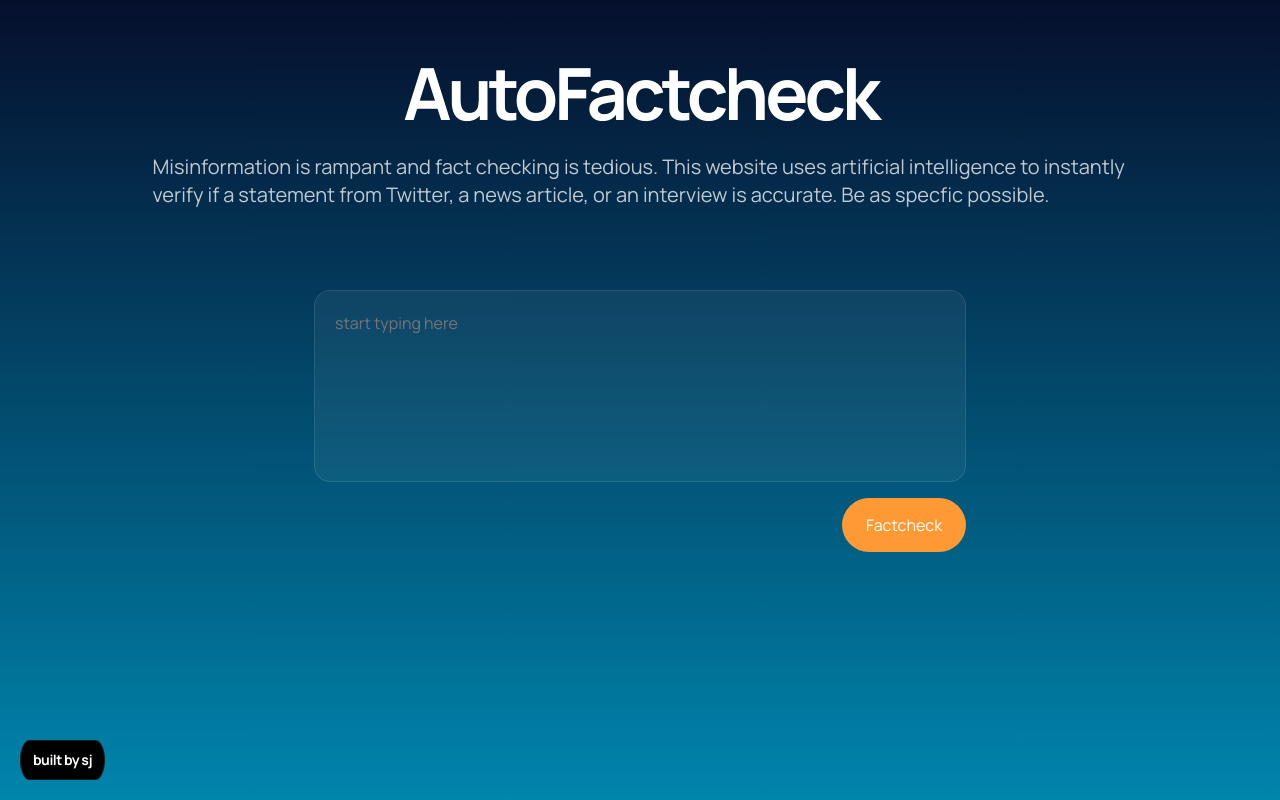
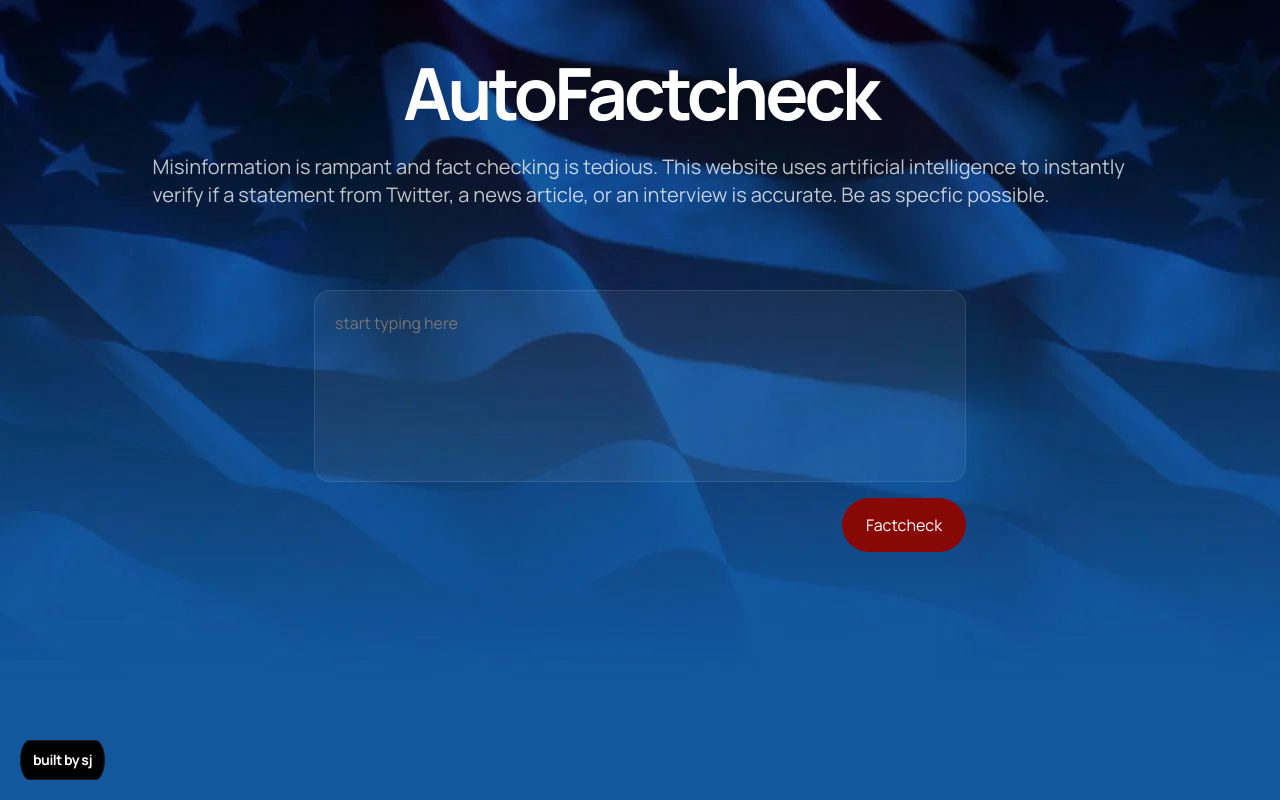
Before and after one commit to sijiawen/factcheck, a Next.js app: page / in a window 1280 px wide. Built offline with nearby package versions, Linux system fonts and the light colour scheme.

Commit message:
fix colors

```diff
--- a/pages/_document.js
+++ b/pages/_document.js
@@ -4,11 +4,10 @@ export default function Document() {
   return (
     <Html>
       <Head>
-        <meta property="og:title" content="GPT-3 Writer" key="title"/>
-        <meta property="og:description" content="build with buildspace" key="description"/>
+        <meta property="og:title" content="Autofactcheck" key="title"/>
+        <meta property="og:description" content="Autofactcheck" key="description"/>
         <meta
           property="og:image"
-          content="https://cdn.buildspace.so/courses/gpt3-writer/project-og.jpg"
         />
         <meta name="twitter:card" content="summary_large_image"></meta>
       </Head>
--- a/pages/styles.css
+++ b/pages/styles.css
@@ -10,7 +10,7 @@ body {
     display: flex;
     place-content: center flex-start;
     align-items: center;
-    background-image: linear-gradient(#050f2c, #0085ad);
+    background-image: url("sky.webp");
     flex-flow: column nowrap;
     gap: 10px;
     height: 100vh;
@@ -172,7 +172,7 @@ textarea {
 .generate-button {
     place-content: flex-start;
     align-items: flex-start;
-    background-color: #ff9933;
+    background-color: #880808;
     border-radius: 100px;
     display: flex;
     flex: 0 0 auto;
```
Also changed, not shown: pages/sky.webp (added).
